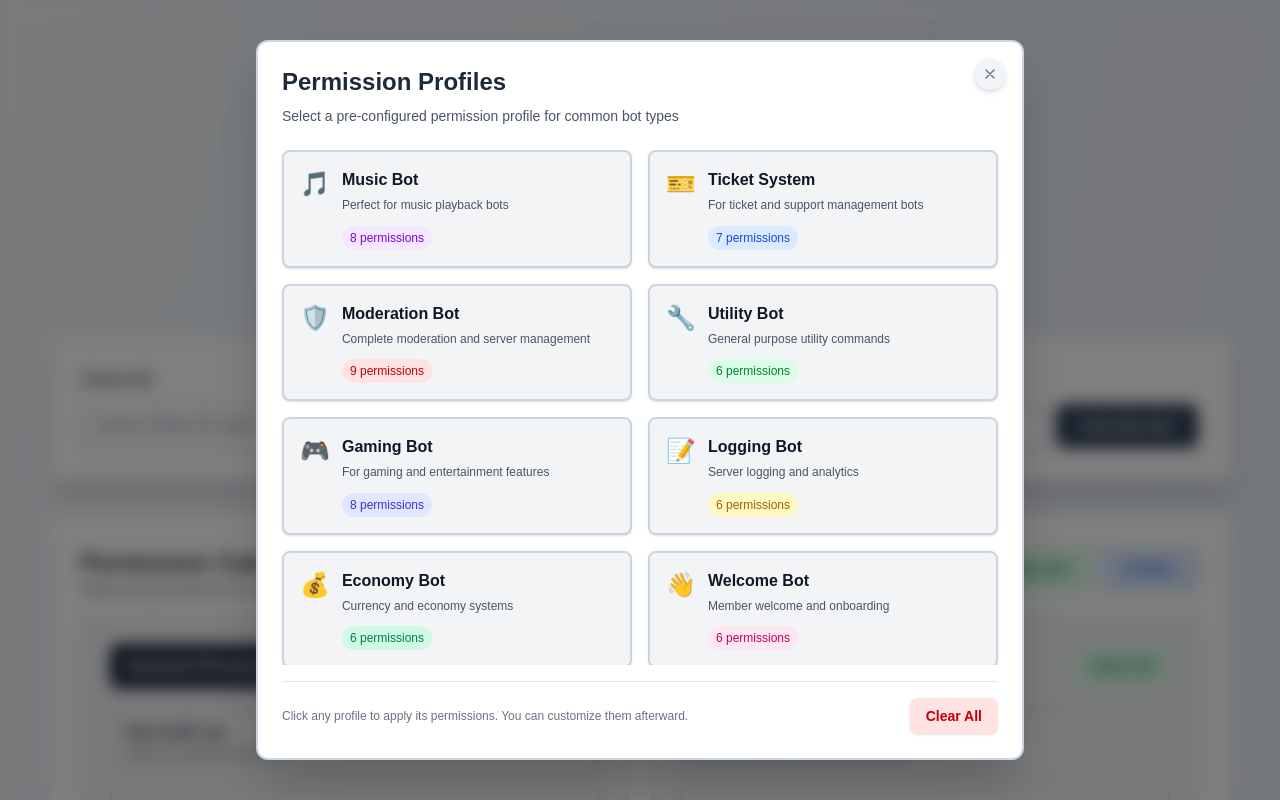
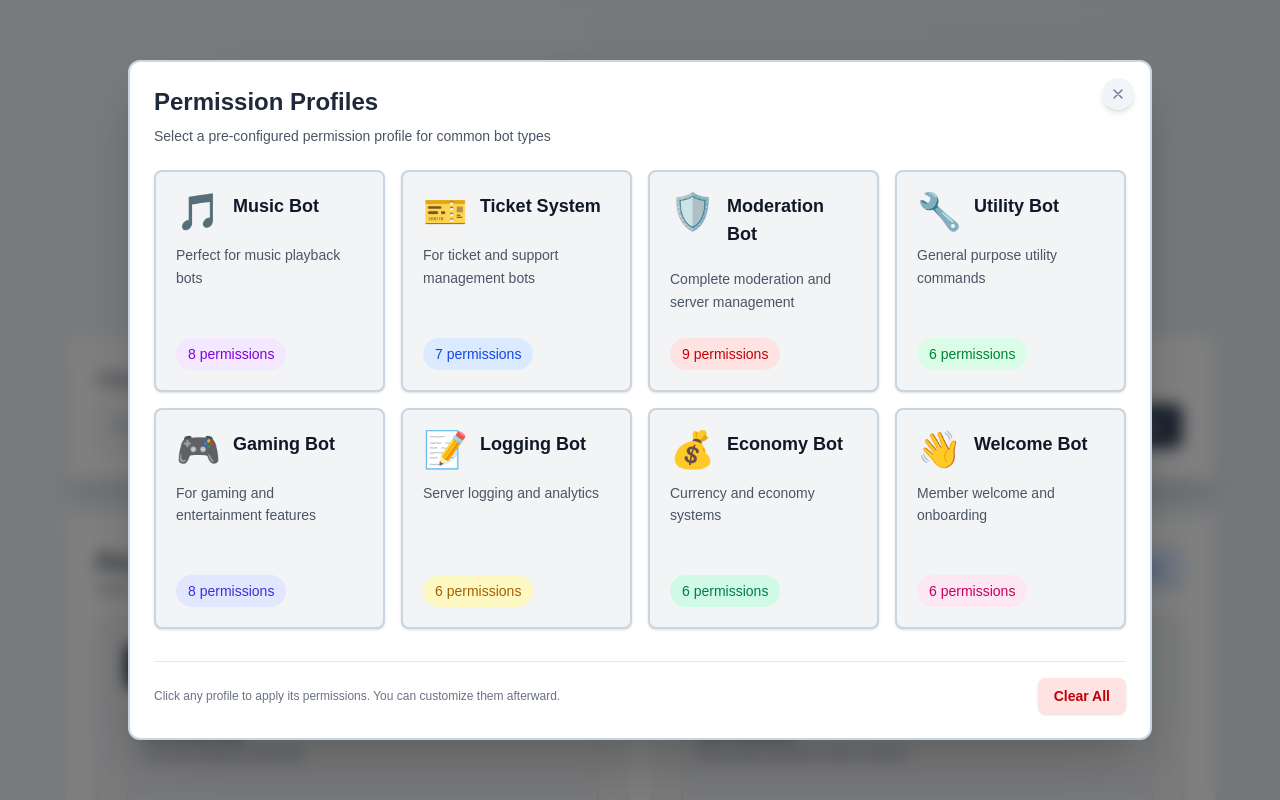
Before and after one commit to ThunderDoesDev/Nexus, a Next.js app: page / in a window 1280 px wide. Both pictures are taken after a click on the button "Profiles". Shown: the top 800 px of the page. Built offline with nearby package versions, Linux system fonts and the light colour scheme.

Commit message:
Fixed the design

```diff
--- a/src/components/PermissionProfilesCard.js
+++ b/src/components/PermissionProfilesCard.js
@@ -156,25 +156,27 @@ export default function PermissionProfilesCard({ onSelectProfile, selectedPermis
           scrollbarColor: '#94a3b8 rgba(0, 0, 0, 0.05)'
         }}
       >
-        <div className="grid grid-cols-1 gap-3 sm:gap-4 md:grid-cols-2 pb-4">
+        <div className="grid grid-cols-1 sm:grid-cols-2 lg:grid-cols-3 xl:grid-cols-4 gap-3 sm:gap-4 pb-4 auto-rows-fr">
           {Object.entries(permissionProfiles).map(([key, profile]) => (
             <Card
               key={key}
-              className="p-3 sm:p-4 cursor-pointer hover:shadow-lg active:scale-[0.98] transition-all border-2 border-slate-300 dark:border-slate-800 hover:border-blue-400 dark:hover:border-blue-500 active:border-blue-500 bg-gray-100 dark:bg-slate-700 touch-manipulation"
+              className="h-full flex flex-col p-3 sm:p-4 md:p-5 cursor-pointer hover:shadow-lg active:scale-[0.98] transition-all border-2 border-slate-300 dark:border-slate-800 hover:border-blue-400 dark:hover:border-blue-500 active:border-blue-500 bg-gray-100 dark:bg-slate-700 touch-manipulation"
               onClick={() => handleProfileSelect(key)}
             >
-              <div className="flex items-start gap-2 sm:gap-3">
-                <div className="text-xl sm:text-2xl flex-shrink-0">{profile.icon}</div>
-                <div className="flex-1 min-w-0">
-                  <h3 className="font-semibold text-sm sm:text-base text-gray-900 dark:text-gray-100 mb-1">
-                    {profile.name}
-                  </h3>
-                  <p className="text-xs text-gray-600 dark:text-gray-400 mb-2 leading-relaxed">
-                    {profile.description}
-                  </p>
-                  <div className={`inline-block px-2 py-1 rounded-full text-xs font-medium ${profile.color}`}>
-                    {profile.permissions.length} permissions
+              <div className="flex flex-col h-full gap-2 sm:gap-3">
+                <div className="flex items-start gap-2 sm:gap-3 flex-shrink-0">
+                  <div className="text-2xl sm:text-3xl md:text-4xl flex-shrink-0">{profile.icon}</div>
+                  <div className="flex-1 min-w-0">
+                    <h3 className="font-semibold text-sm sm:text-base md:text-lg text-gray-900 dark:text-gray-100 mb-1 sm:mb-2">
+                      {profile.name}
+                    </h3>
                   </div>
+                </div>
+                <p className="text-xs sm:text-sm text-gray-600 dark:text-gray-400 mb-2 sm:mb-3 leading-relaxed flex-1">
+                  {profile.description}
+                </p>
+                <div className={`inline-block px-2 sm:px-3 py-1 sm:py-1.5 rounded-full text-xs sm:text-sm font-medium ${profile.color} flex-shrink-0 w-fit`}>
+                  {profile.permissions.length} permissions
                 </div>
               </div>
             </Card>
--- a/src/components/PermissionsCalculator.js
+++ b/src/components/PermissionsCalculator.js
@@ -147,8 +147,7 @@ export default function PermissionsCalculator() {
   const allPermissionsSelected = Object.keys(permissions).every(permKey => selectedPermissions.includes(permKey));
 
   return (
-  <div className="w-full max-w-7xl mx-auto p-4 md:p-6 lg:p-8 space-y-8 mt-0 pt-0" style={{marginTop: 0, paddingTop: 0}}>
-    {/* Profiles Modal */}
+  <div className="w-full max-w-7xl mx-auto p-2 sm:p-4 md:px-6 md:pt-6 md:pb-0 lg:px-8 lg:pt-8 lg:pb-0 space-y-4 sm:space-y-6 md:space-y-8 mt-0 pt-0" style={{marginTop: 0, paddingTop: 0}}>
     {showProfiles && (
       <div
         className="fixed inset-0 z-[9999] flex items-center justify-center bg-black/50 backdrop-blur-sm p-2 sm:p-4"
@@ -156,7 +155,7 @@ export default function PermissionsCalculator() {
         onClick={() => setShowProfiles(false)}
       >
         <div
-          className="bg-white dark:bg-slate-800 rounded-lg sm:rounded-xl shadow-2xl max-w-3xl w-full relative border-2 border-slate-300 dark:border-slate-700 max-h-[95vh] sm:max-h-[90vh] flex flex-col m-0 overflow-hidden"
+          className="bg-white dark:bg-slate-800 rounded-lg sm:rounded-xl shadow-2xl max-w-3xl lg:max-w-4xl xl:max-w-5xl w-full relative border-2 border-slate-300 dark:border-slate-700 max-h-[95vh] sm:max-h-[90vh] md:max-h-[85vh] flex flex-col m-0 overflow-hidden"
           onClick={(e) => e.stopPropagation()}
         >
           <button
@@ -177,7 +176,7 @@ export default function PermissionsCalculator() {
         </div>
       </div>
     )}
-      <Card className="p-6 md:p-8 shadow-xl bg-white dark:bg-slate-800 border-2 border-slate-200 dark:border-slate-700">
+      <Card className="p-4 sm:p-5 md:p-6 lg:p-8 shadow-xl bg-white dark:bg-slate-800 border-2 border-slate-200 dark:border-slate-700">
         <div>
           <NormalLabel className="block text-sm font-semibold mb-3 text-gray-700 dark:text-gray-300 tracking-wide">
             Client ID:
@@ -229,7 +228,7 @@ export default function PermissionsCalculator() {
           )}
         </div>
       </Card>
-      <Card className="p-6 md:p-8 shadow-lg bg-white dark:bg-slate-800 border border-slate-200 dark:border-slate-700">
+      <Card className="p-4 sm:p-5 md:p-6 lg:p-8 shadow-lg bg-white dark:bg-slate-800 border border-slate-200 dark:border-slate-700">
         <div className="space-y-3">
           <div className="flex flex-col sm:flex-row items-center sm:items-start justify-between gap-3">
             <div className="flex-1 text-center sm:text-left">
@@ -260,19 +259,19 @@ export default function PermissionsCalculator() {
               </Button>
             </div>
           </div>
-          <div className="grid grid-cols-1 lg:grid-cols-2 gap-6 mt-4">
+          <div className="grid grid-cols-1 md:grid-cols-2 gap-4 sm:gap-5 md:gap-6 mt-4 auto-rows-fr">
             {Object.entries(permissionsCategories).map(([categoryKey, category]) => {
               const allCategorySelected = category.permissions.every(permKey => selectedPermissions.includes(permKey));
               return (
-                <div key={categoryKey} className="p-6 md:p-7 shadow-lg bg-gray-100 dark:bg-slate-700 border border-slate-300 dark:border-slate-800 hover:shadow-xl transition-all rounded-xl">
-                  <div className="mb-5 flex flex-col sm:flex-row sm:items-center gap-2 sm:gap-3 items-center sm:justify-between w-full">
-                    <label className="block text-base sm:text-lg font-bold text-white bg-slate-800 dark:bg-slate-900 px-4 py-2 rounded-lg shadow-md w-full sm:w-auto text-center sm:text-left">
+                <div key={categoryKey} className="h-full flex flex-col p-4 sm:p-5 md:p-6 lg:p-7 shadow-lg bg-gray-100 dark:bg-slate-700 border border-slate-300 dark:border-slate-800 hover:shadow-xl transition-all rounded-xl">
+                  <div className="mb-4 sm:mb-5 flex flex-col sm:flex-row sm:items-center gap-2 sm:gap-3 items-center sm:justify-between w-full flex-shrink-0">
+                    <label className="block text-base sm:text-lg font-bold text-white bg-slate-800 dark:bg-slate-900 px-3 sm:px-4 py-2 rounded-lg shadow-md w-full sm:w-auto text-center sm:text-left">
                       {category.name}
                     </label>
                     <div className="w-full sm:w-auto sm:ml-auto flex justify-center sm:justify-end">
                       <button
                         onClick={() => toggleCategory(category.permissions)}
-                        className={`h-10 px-4 rounded-lg text-sm font-semibold transition-all w-full sm:w-auto
+                        className={`h-9 sm:h-10 px-3 sm:px-4 rounded-lg text-xs sm:text-sm font-semibold transition-all w-full sm:w-auto
                           ${allCategorySelected
                             ? 'bg-red-100 dark:bg-red-900 text-red-700 dark:text-red-300 hover:bg-red-200 dark:hover:bg-red-800'
                             : 'bg-green-100 dark:bg-green-900 text-green-700 dark:text-green-300 hover:bg-green-200 dark:hover:bg-green-800'
@@ -282,7 +281,7 @@ export default function PermissionsCalculator() {
                       </button>
                     </div>
                   </div>
-                  <div className="space-y-3">
+                  <div className="space-y-2 sm:space-y-3 flex-1 min-h-0 overflow-y-auto">
                     {category.permissions.map(permKey => {
                       const perm = permissions[permKey];
                       if (!perm) return null;
@@ -327,7 +326,7 @@ export default function PermissionsCalculator() {
           </div>
         </div>
       </Card>
-      <Card className="p-6 md:p-8 shadow-xl bg-white dark:bg-slate-800 border-2 border-slate-200 dark:border-slate-700">
+      <Card className="p-4 sm:p-5 md:p-6 lg:p-8 shadow-xl bg-white dark:bg-slate-800 border-2 border-slate-200 dark:border-slate-700">
         <div className="space-y-3">
           <div className="flex items-center justify-between gap-3">
             <div className="flex-1 text-center md:text-left">
@@ -382,25 +381,23 @@ export default function PermissionsCalculator() {
               <NormalLabel className="block text-sm font-semibold mb-3 text-gray-700 dark:text-gray-300 tracking-wide">
                 Scopes:
               </NormalLabel>
-              <div className="grid grid-cols-1 sm:grid-cols-2 gap-3">
+              <div className="grid grid-cols-1 sm:grid-cols-2 lg:grid-cols-3 gap-3 auto-rows-fr">
                 {availableScopes.map(scope => (
                   <div
                     key={scope.value}
-                    className={`p-3 rounded-lg border-2 transition-all cursor-pointer ${
+                    className={`h-full flex flex-col p-3 sm:p-4 rounded-lg border-2 transition-all cursor-pointer min-w-0 ${
                       scopes.includes(scope.value)
                         ? 'border-slate-500 bg-slate-100 dark:bg-slate-900'
                         : 'border-gray-300 dark:border-gray-600 hover:border-slate-400 dark:hover:border-slate-500'
                     }`}
                     onClick={() => toggleScope(scope.value)}
                   >
-                    <div className="flex items-start gap-3">
-                      <div className="flex-1">
-                        <div className="font-semibold text-sm text-gray-900 dark:text-gray-100">
-                          {scope.label}
-                        </div>
-                        <div className="text-xs text-gray-600 dark:text-gray-400">
-                          {scope.description}
-                        </div>
+                    <div className="flex flex-col h-full min-w-0">
+                      <div className="font-semibold text-sm sm:text-base text-gray-900 dark:text-gray-100 mb-1 sm:mb-2 flex-shrink-0 break-words overflow-wrap-anywhere">
+                        {scope.label}
+                      </div>
+                      <div className="text-xs sm:text-sm text-gray-600 dark:text-gray-400 flex-1 break-words overflow-wrap-anywhere">
+                        {scope.description}
                       </div>
                     </div>
                   </div>
--- a/src/components/footer.js
+++ b/src/components/footer.js
@@ -4,8 +4,8 @@ import { Card } from "@/components/ui/card";
 
 export default function NexusFooter({ className }) {
   return (
-    <div className="w-full max-w-7xl mx-auto p-2 md:p-4 lg:p-8">
-      <Card className={cn("p-6 md:p-8 shadow-xl bg-white dark:bg-slate-800 border-2 border-slate-200 dark:border-slate-700", className)}>
+    <div className="w-full max-w-7xl mx-auto p-2 sm:p-4 md:px-6 md:pt-0 md:pb-6 lg:px-8 lg:pt-0 lg:pb-8">
+      <Card className={cn("w-full max-w-s md:max-w-7xl p-4 sm:p-5 md:p-6 lg:p-8 shadow-xl bg-white dark:bg-slate-800 border-2 border-slate-200 dark:border-slate-700", className)}>
         <div className="flex flex-col md:flex-row md:justify-between md:items-center gap-4 mt-2 pt-2 border-t border-slate-700">
           <div className="flex flex-col items-center md:items-start gap-1">
             <span className="text-base font-semibold text-slate-700 dark:text-slate-200">Nexus Permissions Calculator</span>
--- a/src/components/ui/card.js
+++ b/src/components/ui/card.js
@@ -5,10 +5,10 @@ const Card = React.forwardRef(({ className = "", children, ...props }, ref) => (
   <div
     ref={ref}
     className={cn(
-      "rounded-lg border bg-card text-card-foreground shadow-sm p-2 sm:p-6",
+      "rounded-lg border bg-card text-card-foreground shadow-sm p-2 sm:p-4 md:p-6",
       className
     )}
-    style={{ fontSize: "clamp(14px, 4vw, 17px)" }}
+    style={{ fontSize: "clamp(14px, 2.5vw, 17px)" }}
     {...props}
   >
     {children}
--- a/src/pages/index.js
+++ b/src/pages/index.js
@@ -1,3 +1,4 @@
+
 import PermissionsCalculator from "@/components/PermissionsCalculator";
 import NexusHeader from "@/components/header";
 import NexusFooter from "@/components/footer";
@@ -6,9 +7,11 @@ export default function Permissions() {
   return (
     <div className="min-h-screen bg-gradient-to-br from-slate-100 to-slate-200 dark:from-slate-950 dark:to-slate-900">
       <NexusHeader />
-      <main className="w-full max-w-7xl mx-auto px-2 pt-6 pb-6 sm:px-4 sm:pt-8 sm:pb-8">
-        <PermissionsCalculator />
-        <NexusFooter />
+      <main className="w-full max-w-7xl mx-auto px-2 sm:px-4 md:px-6 lg:px-8 pt-4 sm:pt-6 md:pt-8 pb-4 sm:pb-6 md:pb-8">
+        <div className="space-y-0 md:space-y-8">
+          <PermissionsCalculator />
+          <NexusFooter />
+        </div>
       </main>
     </div>
   );
--- a/src/styles/globals.css
+++ b/src/styles/globals.css
@@ -24,3 +24,82 @@ body {
   color: var(--foreground);
   font-family: Arial, Helvetica, sans-serif;
 }
+
+/* Global scrollbar styling */
+::-webkit-scrollbar {
+  width: 6px;
+}
+
+::-webkit-scrollbar-track {
+  background: transparent;
+}
+
+::-webkit-scrollbar-thumb {
+  background-color: #cbd5e1;
+  border-radius: 3px;
+}
+
+::-webkit-scrollbar-thumb:hover {
+  background-color: #94a3b8;
+}
+
+.dark ::-webkit-scrollbar-thumb {
+  background-color: #475569;
+}
+
+.dark ::-webkit-scrollbar-thumb:hover {
+  background-color: #64748b;
+}
+
+/* Modal scrollbar - more visible */
+.scrollbar-visible::-webkit-scrollbar {
+  width: 8px;
+}
+
+.scrollbar-visible::-webkit-scrollbar-track {
+  background: rgba(0, 0, 0, 0.05);
+  border-radius: 4px;
+}
+
+.scrollbar-visible::-webkit-scrollbar-thumb {
+  background-color: #94a3b8;
+  border-radius: 4px;
+}
+
+.scrollbar-visible::-webkit-scrollbar-thumb:hover {
+  background-color: #64748b;
+}
+
+.dark .scrollbar-visible::-webkit-scrollbar-track {
+  background: rgba(255, 255, 255, 0.05);
+}
+
+.dark .scrollbar-visible::-webkit-scrollbar-thumb {
+  background-color: #64748b;
+}
+
+.dark .scrollbar-visible::-webkit-scrollbar-thumb:hover {
+  background-color: #475569;
+}
+
+/* Firefox scrollbar support */
+.scrollbar-visible {
+  scrollbar-width: thin;
+  scrollbar-color: #94a3b8 rgba(0, 0, 0, 0.05);
+}
+
+.dark .scrollbar-visible {
+  scrollbar-color: #64748b rgba(255, 255, 255, 0.05);
+}
+
+/* Equal height grid support */
+.auto-rows-fr {
+  grid-auto-rows: 1fr;
+}
+
+/* Ensure cards maintain equal height */
+@supports (display: grid) {
+  .auto-rows-fr > * {
+    min-height: 0;
+  }
+}
```
